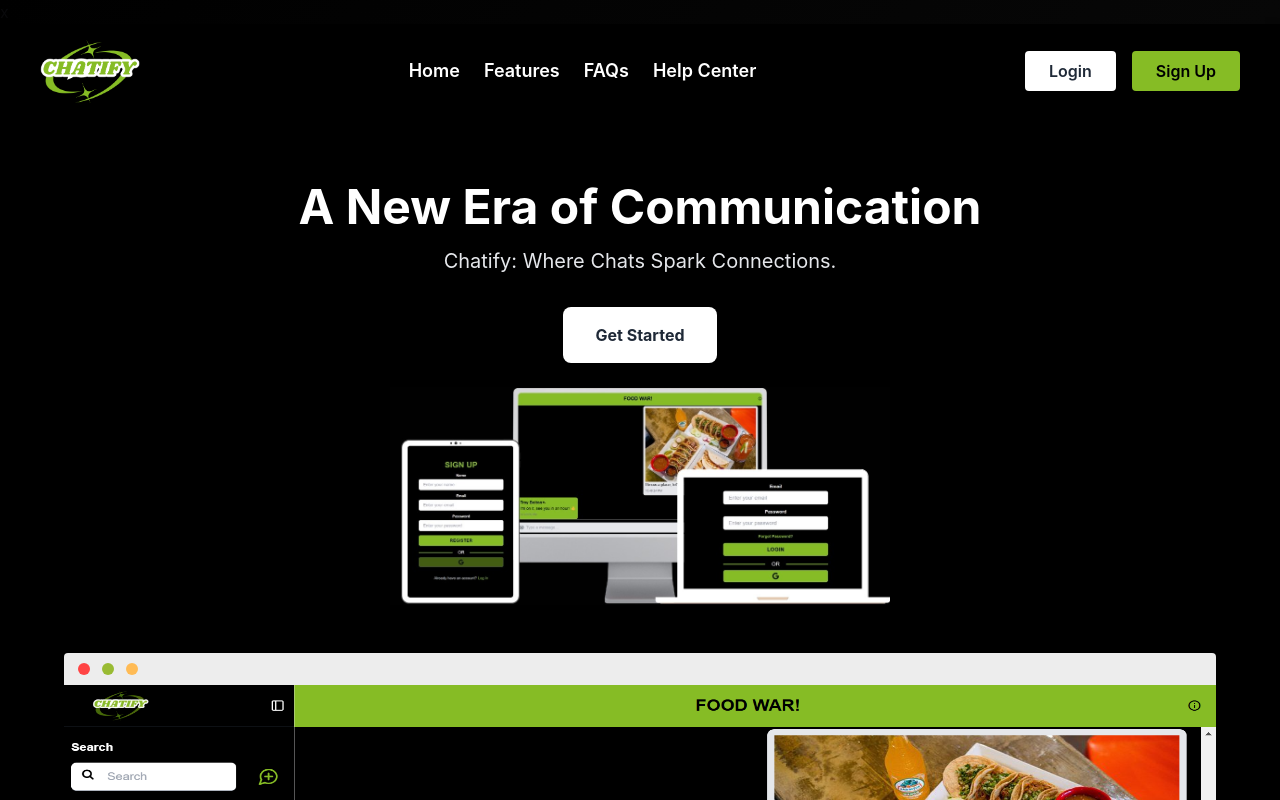
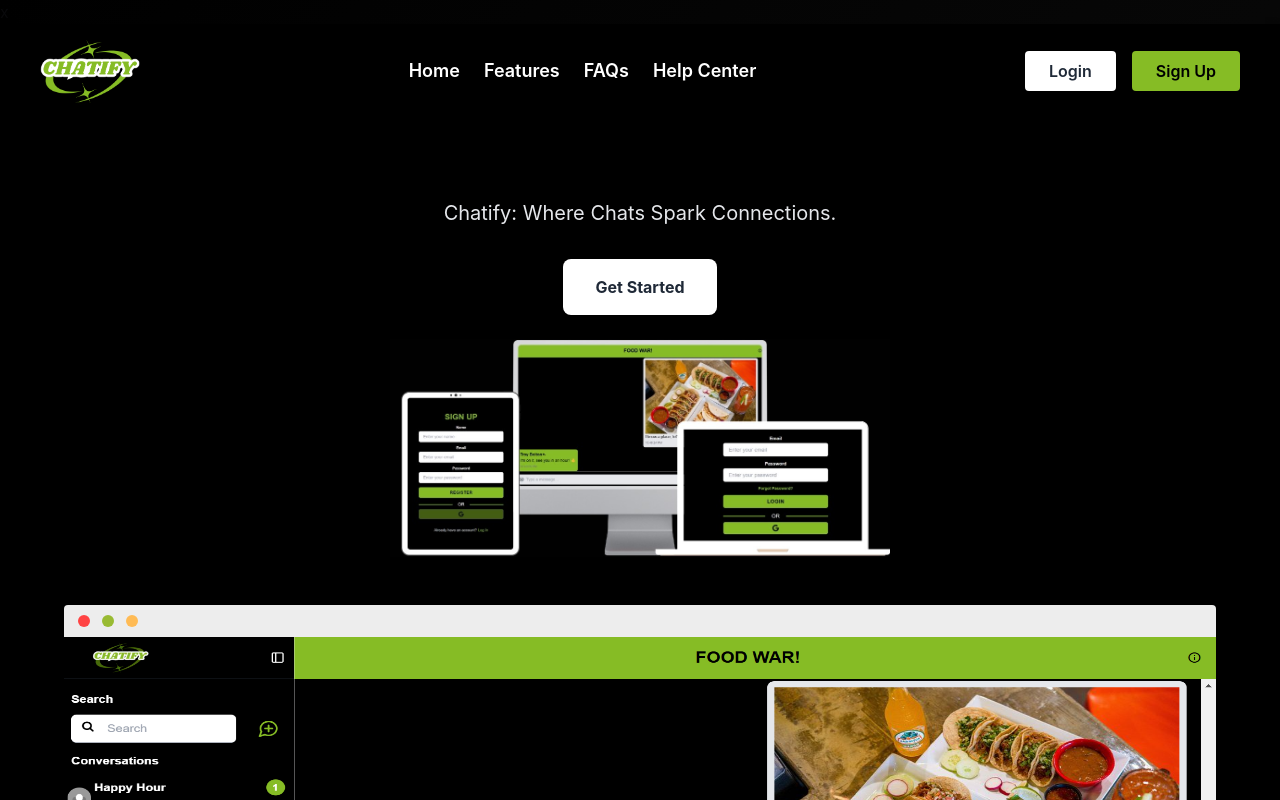
Before and after one commit to NurFakhiraMohdSaufi/Chat-App, a Next.js app: page / in a window 1280 px wide. Shown: the top 800 px of the page. Built offline with nearby package versions, Linux system fonts and the light colour scheme.

Commit message:
Latest update

```diff
--- a/src/app/layout.tsx
+++ b/src/app/layout.tsx
@@ -16,7 +16,7 @@ const geistMono = localFont({
 
 export const metadata: Metadata = {
     title: 'Chatify',
-    description: 'Connect Like Never Before',
+    description: 'Where Chats Spark Connections',
 };
 
 export default function RootLayout({
--- a/src/app/page.tsx
+++ b/src/app/page.tsx
@@ -99,9 +99,7 @@ export default function Dashboard() {
                 id='hero'
                 className='container mx-auto flex flex-col items-center text-center py-16 px-4 bg-black'
             >
-                <h1 className='text-4xl lg:text-5xl font-bold text-white mb-4'>
-                    A New Era of Communication
-                </h1>
+                <h1 className='text-4xl lg:text-5xl font-bold text-white mb-4'></h1>
                 <p className='text-lg lg:text-xl text-gray-200 mb-2'>
                     Chatify: Where Chats Spark Connections.
                 </p>
--- a/src/styles/Auth.css
+++ b/src/styles/Auth.css
@@ -15,7 +15,7 @@
 }
 
 .header-title {
-    @apply text-4xl text-black uppercase font-bold font-sans hover:font-serif;
+    @apply text-4xl text-black uppercase font-bold font-sans;
 }
 
 .header-t {
```
